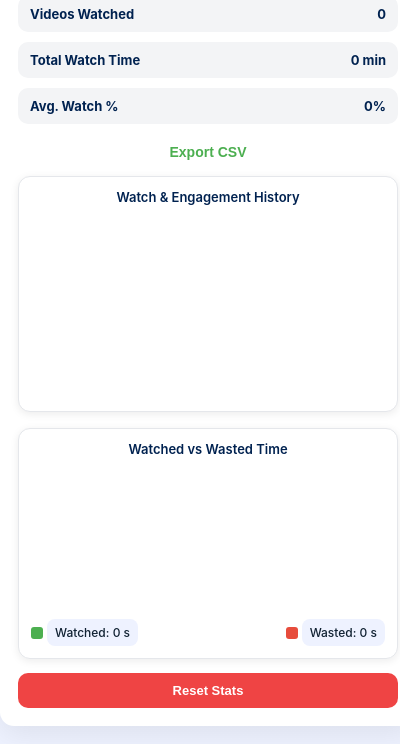
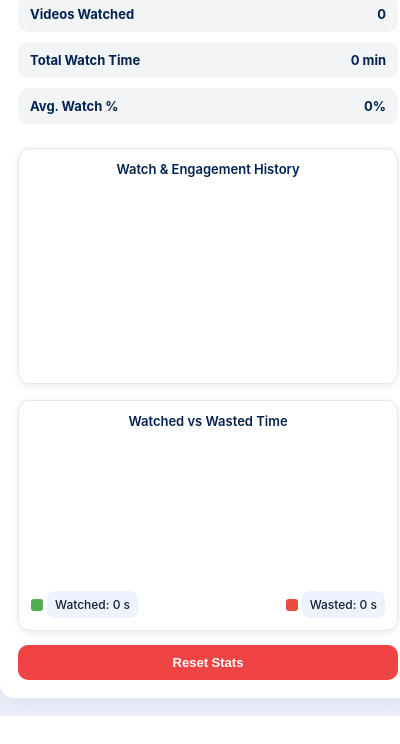
Before and after one commit to JamilAL01/swipe_extension_server, a browser extension: page popup/popup.html in a window 400 px wide. Shown: the part 182-926 px from the top of the page. After the commit the page ends 898 px from the top, so only its background shows below. Drawn offline with Linux system fonts and the light colour scheme.

Commit message:
Update popup.html

```diff
--- a/popup/popup.html
+++ b/popup/popup.html
@@ -423,7 +423,7 @@
     margin-top:14px;
   ">
 
-    <button id="export-csv" style="
+    <!-- <button id="export-csv" style="
       background:none;
       border:none;
       color:#4CAF50;
@@ -436,7 +436,7 @@
 
       Export CSV
 
-    </button>
+    </button> -->
 
   </div>
 
```
